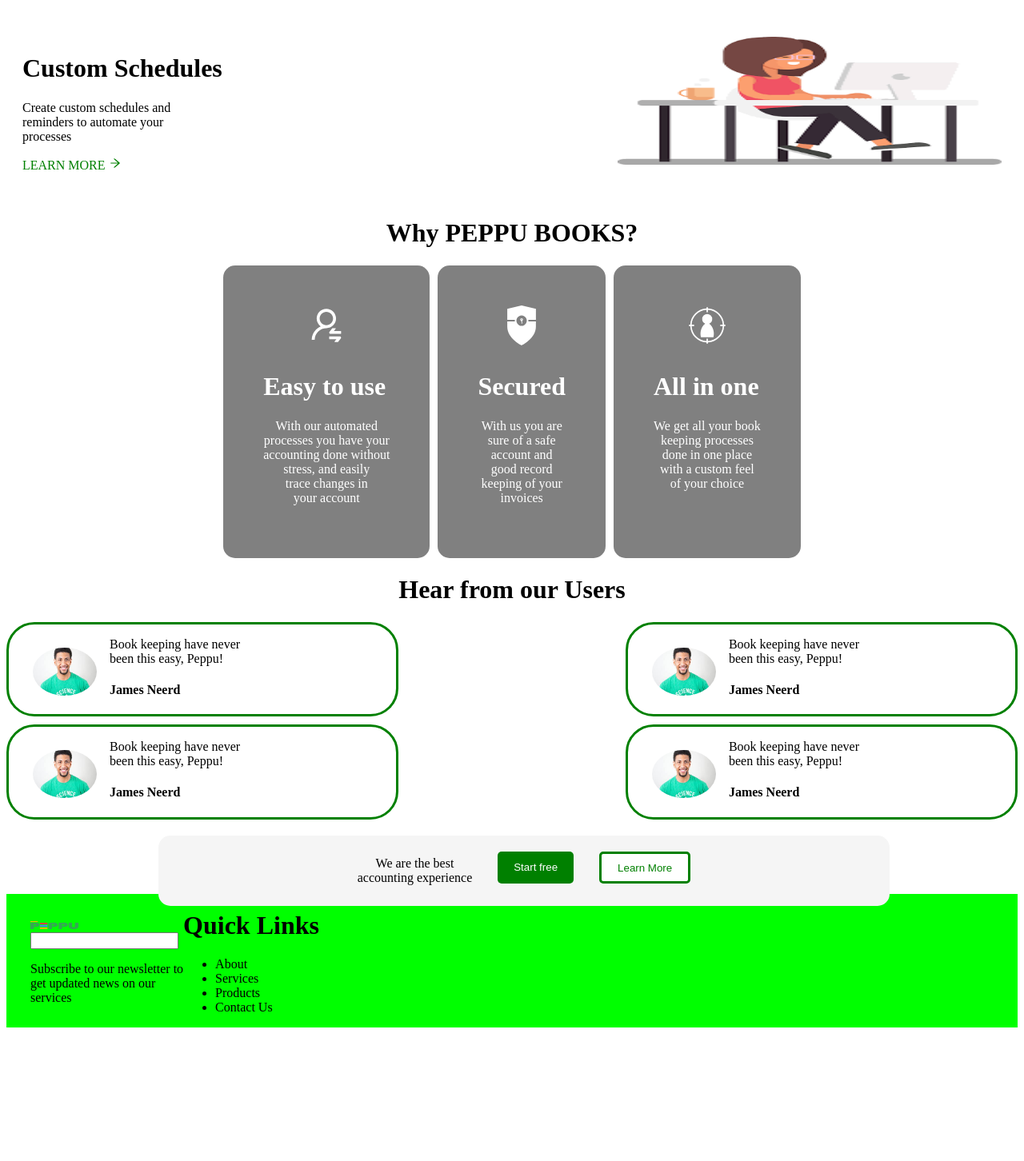
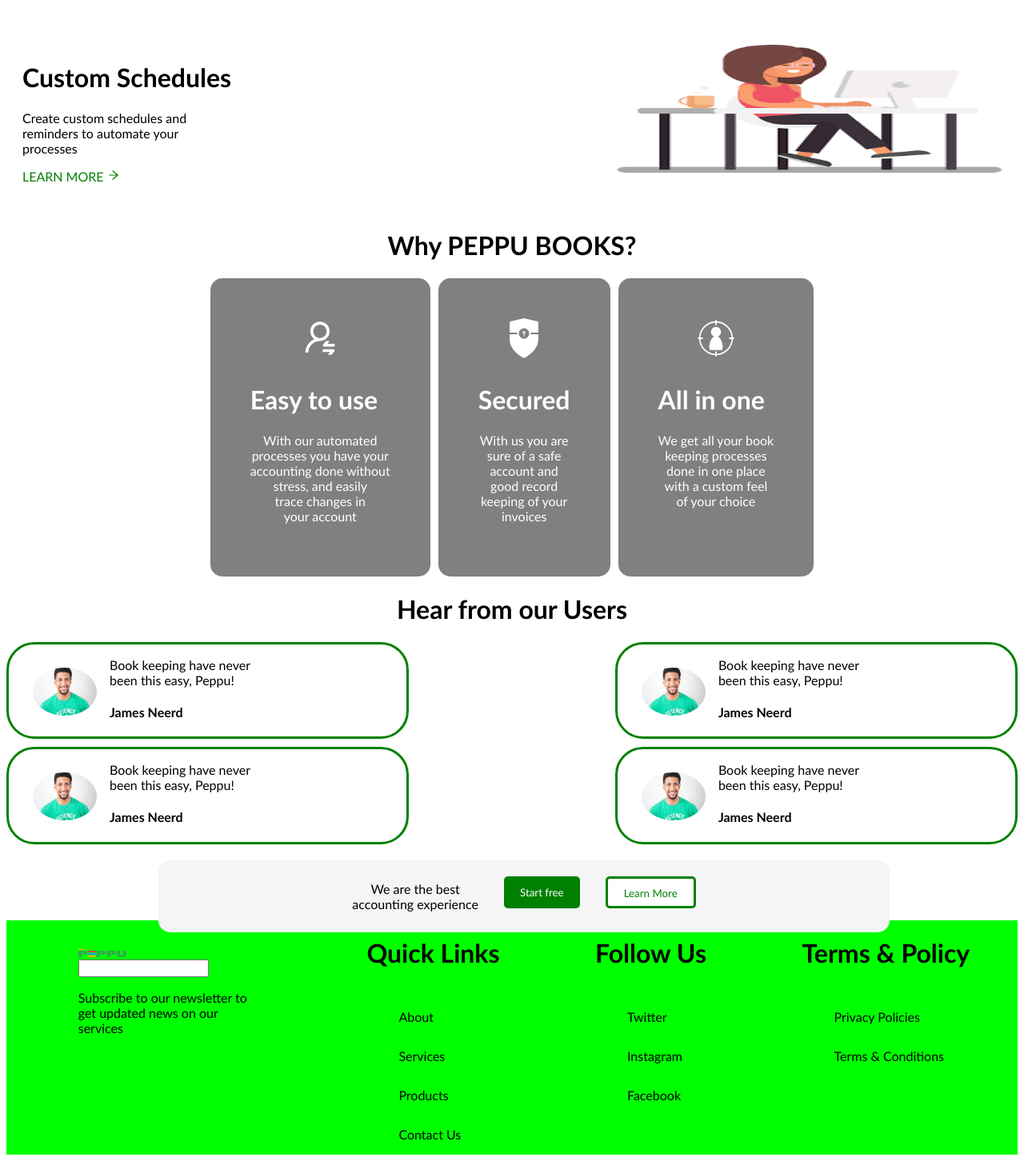
Before and after one commit to Peppu-Group/Peppu-books-frontend, a React (Vite) app: page / in a window 1280 px wide. Shown: the part 1149-2601 px from the top of the page at 80% size. Before the commit the page ends 2442 px from the top, so only its background shows below. Built offline with nearby package versions, Linux system fonts and the light colour scheme.

Commit message:
Pushing the homepage

```diff
--- a/src/App.css
+++ b/src/App.css
@@ -1,3 +1,14 @@
+/*General style starts */
+
+*{
+    font-family: 'Gill Sans', 'Gill Sans MT', Calibri, 'Trebuchet MS', sans-serif;
+}
+
+/* General Style ends Here*/
+
+
+/*Home page style starts Here*/
+
 .home-page{
     display: flex;
     flex-direction: column;
@@ -11,7 +22,6 @@
     gap: 5%;
     justify-content: space-around;
     margin: 20px;
-    font-family: 'Gill Sans', 'Gill Sans MT', Calibri, 'Trebuchet MS', sans-serif;
 }
 .search-icon{
    margin-top: 20px;
@@ -31,7 +41,6 @@
     flex-direction: row;
     justify-content: center;
     gap: 1rem;
-    font-family: 'Gill Sans', 'Gill Sans MT', Calibri, 'Trebuchet MS', sans-serif;
 }
 .body-header span{
     color: green;
@@ -108,11 +117,17 @@
     width: 30rem;
     height: 10rem;
 }
-.Automate{
-    font-family: 'Gill Sans', 'Gill Sans MT', Calibri, 'Trebuchet MS', sans-serif;
-}
+
 .learn-more{
     color: green;
+}
+
+.learn-more:hover{
+    border: solid green;
+    cursor: pointer;
+    width: auto;
+    height: 40px;
+    padding: 10px 20px;
 }
 .orderly-accounting-container{
     display: flex;
@@ -218,6 +233,7 @@
 .subscribe{
   display: flex;
   flex-direction: row;
+  justify-content: space-around;
   background-color: lime;
   position: relative;
   left: 0px;
@@ -225,9 +241,16 @@
   z-index: -1;
 }
 .subscribe-body{
+    padding-right: 30px;
     padding-left: 30px;
     padding-top: 30px;
 }
-.Quick-link{
 
+li{
+    list-style-type: none;
+    padding-top: 30px;
 }
+li::before{
+    color: white;
+}
+/*HomePage style ends here* /
--- a/src/Pages/Homepage.jsx
+++ b/src/Pages/Homepage.jsx
@@ -15,9 +15,13 @@
 const Homepage = () => {
   return (
     <div className='home-page'>
+
+      {/** NavBar component */}
       <div>
       <Navbar />
       </div>
+
+      {/** Home Page body beginning Text */}
       <div className='body-header'>
        <span><h1>Book Keeping</h1></span>
         <h1>Done Seemlessly</h1>
@@ -31,6 +35,7 @@
         <button className='button-white'>How it works</button>
       </div>
 
+      {/** Home Page body list of features*/}
       <div className='offers-main'>
         <div>
         <div className='offer-list-1'>
@@ -100,6 +105,8 @@
           <h1>Why PEPPU BOOKS?</h1>
           </div>
 
+          {/** Why you should choose us */}
+
           <div className='why-peppu-content'>
             <div className='easy-to-use'>
               <div className='easy-to-use-icon'>
@@ -125,6 +132,8 @@
               <p>We get all your book<br/> keeping processes <br/> done in one place <br/> with a custom feel <br/> of your choice</p>
             </div>
           </div>
+
+          {/** Users Testimony */}
             <div className='hear-from'>
               <h1> Hear from our Users</h1>
             </div>
@@ -167,6 +176,7 @@
               </div>
             </div>
 
+              {/** Contact us and link to other pages */}
               <div className='we-are-content'>
                 <p>We are the best <br /> accounting experience</p>
                 <button className='button-green'>Start free</button>
@@ -191,6 +201,23 @@
                     <li>Contact Us </li>
                   </ul>
                 </div>
+
+                <div className='Quick-link'>
+                  <h1>Follow Us</h1>
+                  <ul>
+                    <li>Twitter</li>
+                    <li>Instagram</li>
+                    <li>Facebook </li>
+                  </ul>
+                </div>
+
+                <div className='Quick-link'>
+                  <h1>Terms & Policy</h1>
+                  <ul>
+                    <li>Privacy Policies</li>
+                    <li>Terms & Conditions</li>
+                  </ul>
+                </div>
               </div>
     </div>
 
```
